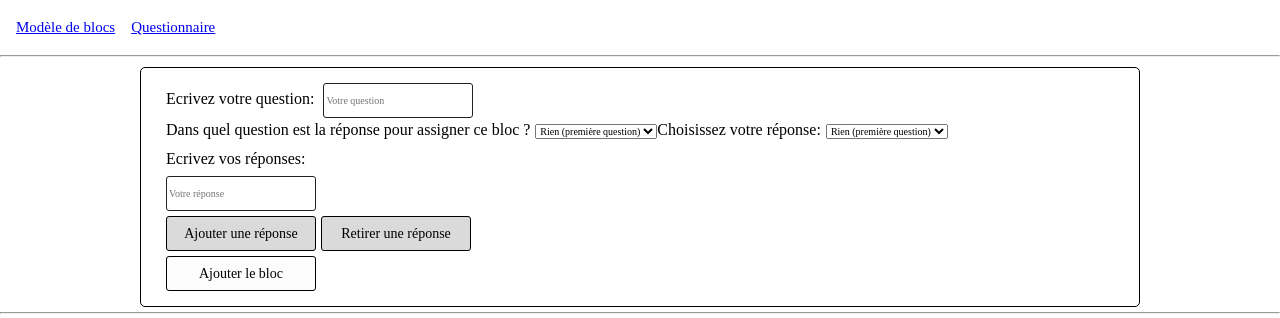
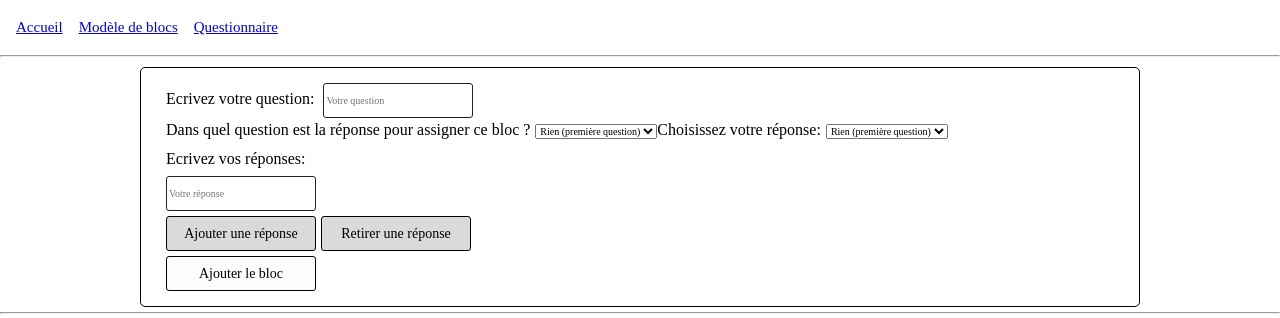
Before and after one commit to frederic-opdebeck/cube, a PHP site: page /cube/ in a window 1280 px wide. Shown: the top 318 px of the page. Run offline with PHP 8.4, Linux system fonts and the light colour scheme.

Commit message:
Update index.php

```diff
--- a/index.php
+++ b/index.php
@@ -13,6 +13,7 @@
     <header>
         <nav>
             <ul>
+            <li><a href="http://localhost:8888/cube/index.php">Accueil</a></li>
                 <li><a href="http://localhost:8888/cube/proposition_bloc_question_reponses.html">
                 Modèle de blocs</a></li>
                 <li><a href="http://localhost:8888/cube/questionnaire.html">
```
